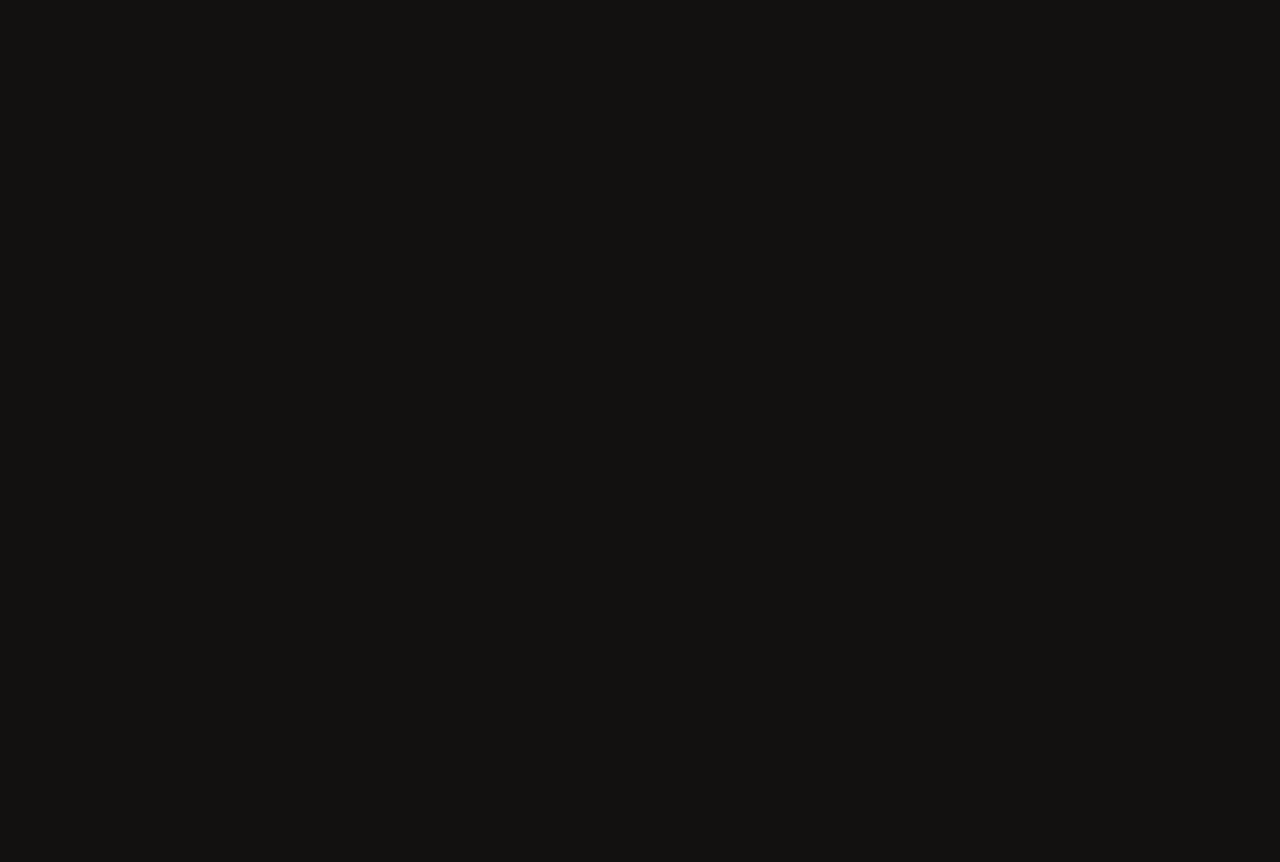
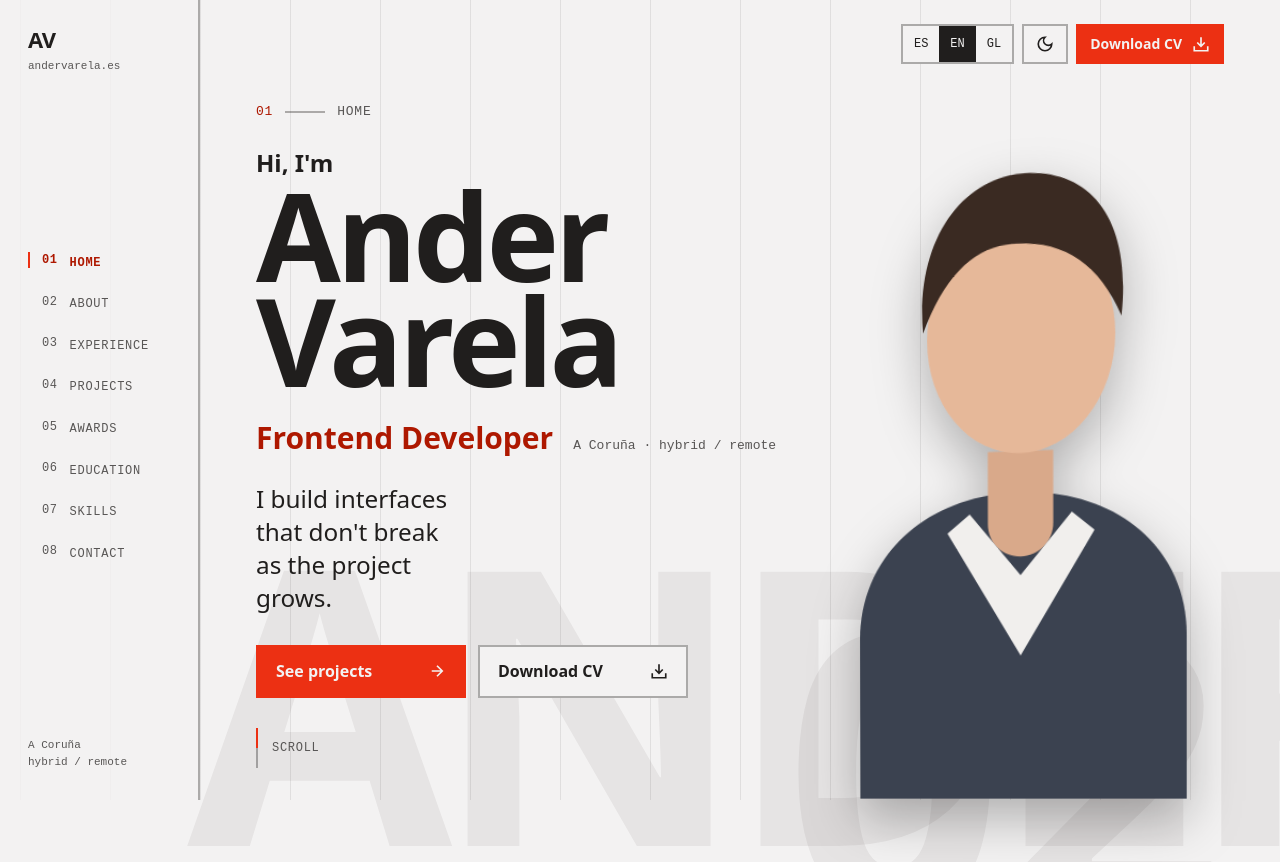
Before and after one commit to AnderVarela/andervarela-portfolio, a React (Vite) app: page /#inicio in a window 1280 px wide. Shown: the top 862 px of the page. Before the commit the page ends 800 px from the top, so only its background shows below. Built offline with nearby package versions, Linux system fonts and the light colour scheme.

Commit message:
feat: compose the portfolio page

```diff
--- /dev/null
+++ b/src/app/App.helper.ts
@@ -0,0 +1,10 @@
+import { useDocumentPreferences } from '@/preferences/useDocumentPreferences';
+import { useDeepLinking } from '@/scroll/useDeepLinking';
+import { useScrollChoreography } from '@/scroll/useScrollChoreography';
+
+/* Comportamientos que afectan a toda la página y no pertenecen a ningún componente. */
+export function usePageBehaviours(): void {
+  useDocumentPreferences();
+  useScrollChoreography();
+  useDeepLinking();
+}
--- a/src/app/App.module.css
+++ b/src/app/App.module.css
@@ -1,3 +1,10 @@
 .app {
+  position: relative;
   min-height: 100vh;
+  overflow-x: clip;
 }
+
+.content {
+  position: relative;
+  z-index: var(--layer-content);
+}
--- a/src/app/App.tsx
+++ b/src/app/App.tsx
@@ -1,5 +1,51 @@
+import { Avatar } from '@/components/avatar/Avatar/Avatar';
+import { PageBackground } from '@/components/layout/PageBackground/PageBackground';
+import { SkipLink } from '@/components/layout/SkipLink/SkipLink';
+import { MobileBar } from '@/components/navigation/MobileBar/MobileBar';
+import { MobileMenu } from '@/components/navigation/MobileMenu/MobileMenu';
+import { SectionRail } from '@/components/navigation/SectionRail/SectionRail';
+import { UtilityBar } from '@/components/navigation/UtilityBar/UtilityBar';
+import { ProjectDetail } from '@/components/projectDetail/ProjectDetail/ProjectDetail';
+import { AboutSection } from '@/components/sections/AboutSection/AboutSection';
+import { AchievementsSection } from '@/components/sections/AchievementsSection/AchievementsSection';
+import { ContactSection } from '@/components/sections/ContactSection/ContactSection';
+import { EducationSection } from '@/components/sections/EducationSection/EducationSection';
+import { ExperienceSection } from '@/components/sections/ExperienceSection/ExperienceSection';
+import { HeroSection } from '@/components/sections/HeroSection/HeroSection';
+import { ProjectsSection } from '@/components/sections/ProjectsSection/ProjectsSection';
+import { SkillsSection } from '@/components/sections/SkillsSection/SkillsSection';
+import { Toast } from '@/components/ui/Toast/Toast';
+
+import { usePageBehaviours } from './App.helper';
 import styles from './App.module.css';
 
+const MAIN_CONTENT_ID = 'main';
+
+/* Las capas se apilan de fondo a frente en el mismo orden en que aparecen aquí. */
 export function App() {
-  return <main className={styles.app} />;
+  usePageBehaviours();
+
+  return (
+    <div className={styles.app}>
+      <SkipLink targetId={MAIN_CONTENT_ID} />
+      <PageBackground />
+      <SectionRail />
+      <UtilityBar />
+      <MobileBar />
+      <main id={MAIN_CONTENT_ID} className={styles.content}>
+        <HeroSection />
+        <AboutSection />
+        <ExperienceSection />
+        <ProjectsSection />
+        <AchievementsSection />
+        <EducationSection />
+        <SkillsSection />
+        <ContactSection />
+      </main>
+      <Avatar />
+      <ProjectDetail />
+      <MobileMenu />
+      <Toast />
+    </div>
+  );
 }
```
Also changed, not shown: 1 other file (tests, documents, lock files or other folders).
